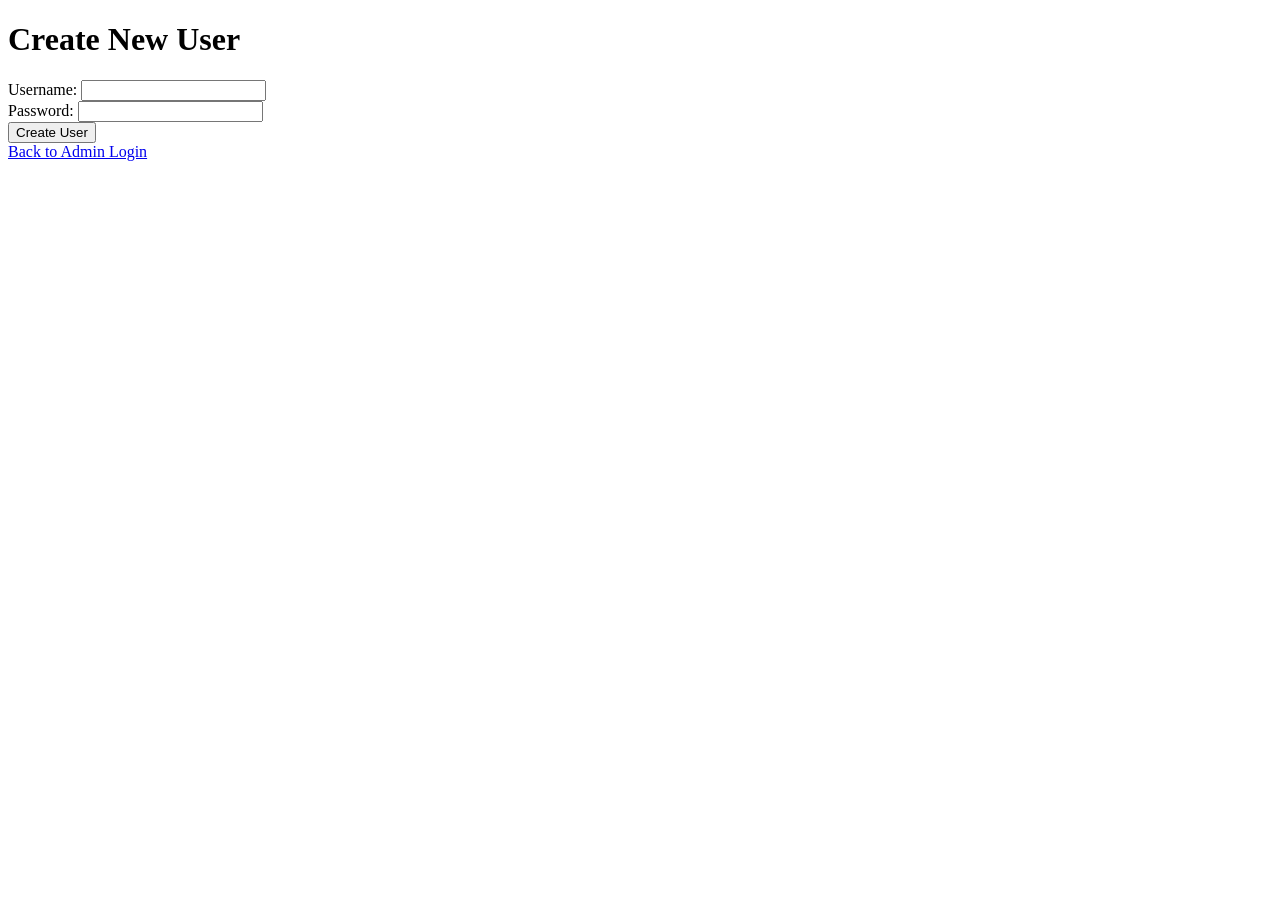
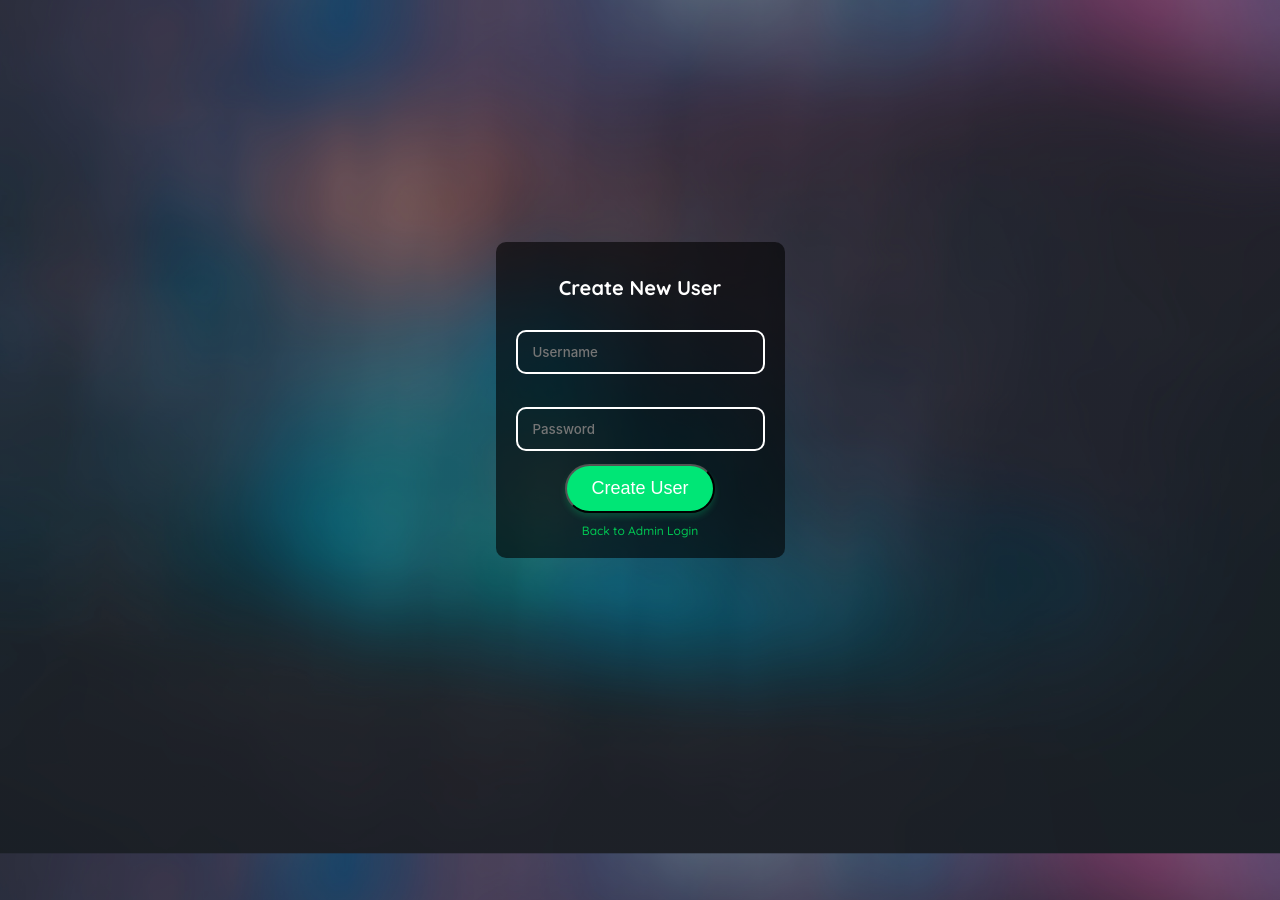
Before and after one commit to asabhi6776/astree, a Flask app: page /create_user in a window 1280 px wide. Before the commit the page ends 161 px from the top, so only its background shows below. Run offline with Flask 3, Linux system fonts and the light colour scheme; some libraries are stand-ins or nearby versions.

Commit message:
create user panel design

```diff
--- /dev/null
+++ b/static/css/create-user.css
@@ -0,0 +1,163 @@
+@import url('https://fonts.googleapis.com/css?family=Quicksand:400,500,700');
+
+html,
+body {
+  margin: 0;
+  padding: 0;
+  box-sizing: border-box;
+  font-family: "Quicksand", sans-serif;
+  font-size: 62.5%;
+  font-size: 10px;
+  color: #fff;
+}
+
+.background {
+  background: linear-gradient(rgba(20, 26, 35, 0.55), rgba(20, 26, 35, 0.55)),
+    url("../assets/bg.jpg");
+  background-repeat: no-repeat;
+  background-position: center;
+  background-attachment: fixed;
+  background-size: cover;
+  margin: 0;
+  position: relative;
+}
+
+
+.inset {
+  text-align: center;
+  color: #fff;
+  padding: 20px;
+  background-color: rgba(0, 0, 0, 0.6);
+  /* semi-transparent background */
+  border-radius: 10px;
+  max-width: 80%;
+}
+
+#accesspanel {
+  width: 100%;
+  height: 100vh;
+  background-position: center;
+  background-size: cover;
+  display: flex;
+  justify-content: center;
+  align-items: center;
+  margin-bottom: 100px;
+}
+
+
+.inputContainer {
+  position: relative;
+  display: flex;
+  flex-direction: column;
+  gap: 10px;
+  margin-top: 30px;
+}
+
+#inputField {
+  border: 2px solid white;
+  background-color: transparent;
+  border-radius: 10px;
+  padding: 12px 15px;
+  color: black;
+  font-weight: 500;
+  outline: none;
+  caret-color: rgb(155, 78, 255);
+  transition-duration: .3s;
+  font-family: Whitney, -apple-system, BlinkMacSystemFont, Segoe UI, Roboto, Helvetica, Arial, sans-serif;
+}
+
+.userIcon {
+  position: absolute;
+  fill: rgb(155, 78, 255);
+  width: 12px;
+  top: -23px;
+  left: -15px;
+  opacity: 0;
+  transition: .2s linear;
+}
+
+.usernameLabel {
+  position: absolute;
+  top: -25px;
+  left: 5px;
+  color: white;
+  font-size: 14px;
+  font-weight: 400;
+  font-family: Whitney, -apple-system, BlinkMacSystemFont, Segoe UI, Roboto, Helvetica, Arial, sans-serif;
+  overflow: hidden;
+  transition: .2s linear;
+  opacity: 0;
+}
+
+#inputField:focus~.usernameLabel,
+#inputField:valid~.usernameLabel {
+  transform: translateX(20px);
+  opacity: 1;
+}
+
+#inputField:focus~.userIcon,
+#inputField:valid~.userIcon {
+  transform: translateX(20px);
+  opacity: 1;
+}
+
+#inputField:focus,
+#inputField:valid {
+  background-color: #ddd;
+  transition-duration: .3s;
+}
+
+.create-btn {
+  display: inline-block;
+  padding: 12px 24px;
+  font-size: 1.8rem;
+  font-weight: 500;
+  text-decoration: none;
+  color: #fff;
+  background-color: #00E676;
+  border-radius: 30px;
+  transition: all 0.3s ease;
+  box-shadow: 0 4px 6px rgba(0, 230, 118, 0.2);
+  position: relative;
+  overflow: hidden;
+  margin-bottom: 10px;
+}
+
+.create-btn:before {
+  content: '';
+  position: absolute;
+  top: 0;
+  left: -100%;
+  width: 100%;
+  height: 100%;
+  background: linear-gradient(120deg,
+      transparent,
+      rgba(255, 255, 255, 0.3),
+      transparent);
+  transition: all 0.4s;
+}
+
+.create-btn:hover {
+  background-color: #00c853;
+  transform: translateY(-3px);
+  box-shadow: 0 6px 8px rgba(0, 230, 118, 0.3);
+}
+
+.create-btn:active {
+  transform: translateY(-1px);
+  box-shadow: 0 3px 4px rgba(0, 230, 118, 0.2);
+}
+
+.create-btn:hover:before {
+  left: 100%;
+}
+
+.signup-link {
+  display: inline-block;
+  text-align: center;
+  text-decoration: none;
+  color: #00c853;
+  font-size: 1.2rem;
+  font-weight: 500;
+
+}
--- a/templates/create_user.html
+++ b/templates/create_user.html
@@ -4,21 +4,32 @@
 <head>
   <meta charset="UTF-8">
   <meta name="viewport" content="width=device-width, initial-scale=1.0">
+  <link rel="stylesheet" href="../static/css/create-user.css">
   <title>Create User</title>
 </head>
 
-<body>
-  <h1>Create New User</h1>
-  <form method="POST">
-    <label for="username">Username:</label>
-    <input type="text" id="username" name="username" required>
-    <br>
-    <label for="password">Password:</label>
-    <input type="password" id="password" name="password" required>
-    <br>
-    <button type="submit">Create User</button>
+<body class="background">
+  <form id="accesspanel" method="POST">
+    <div class="inset">
+      <h1 id="litheader">Create New User</h1>
+      <div class="inputContainer">
+        <input type="text" id="inputField" name="username" placeholder="Username" required>
+        <label class="usernameLabel" for="inputField">Username</label>
+        <svg viewBox="0 0 448 512" class="userIcon">
+          <path
+            d="M224 256A128 128 0 1 0 224 0a128 128 0 1 0 0 256zm-45.7 48C79.8 304 0 383.8 0 482.3C0 498.7 13.3 512 29.7 512H418.3c16.4 0 29.7-13.3 29.7-29.7C448 383.8 368.2 304 269.7 304H178.3z">
+          </path>
+        </svg>
+        <br>
+        <input type="password" id="inputField" name="password" placeholder="Password" required>
+      </div>
+      <br>
+      <div class="submitContainer">
+        <button class="create-btn" type="submit"><span class="text">Create User</span></button>
+      </div>
   </form>
-  <a href="/admin">Back to Admin Login</a>
+  <a class="signup-link" href="/admin">Back to Admin Login</a>
+  </div>
 </body>
 
 </html>
```
